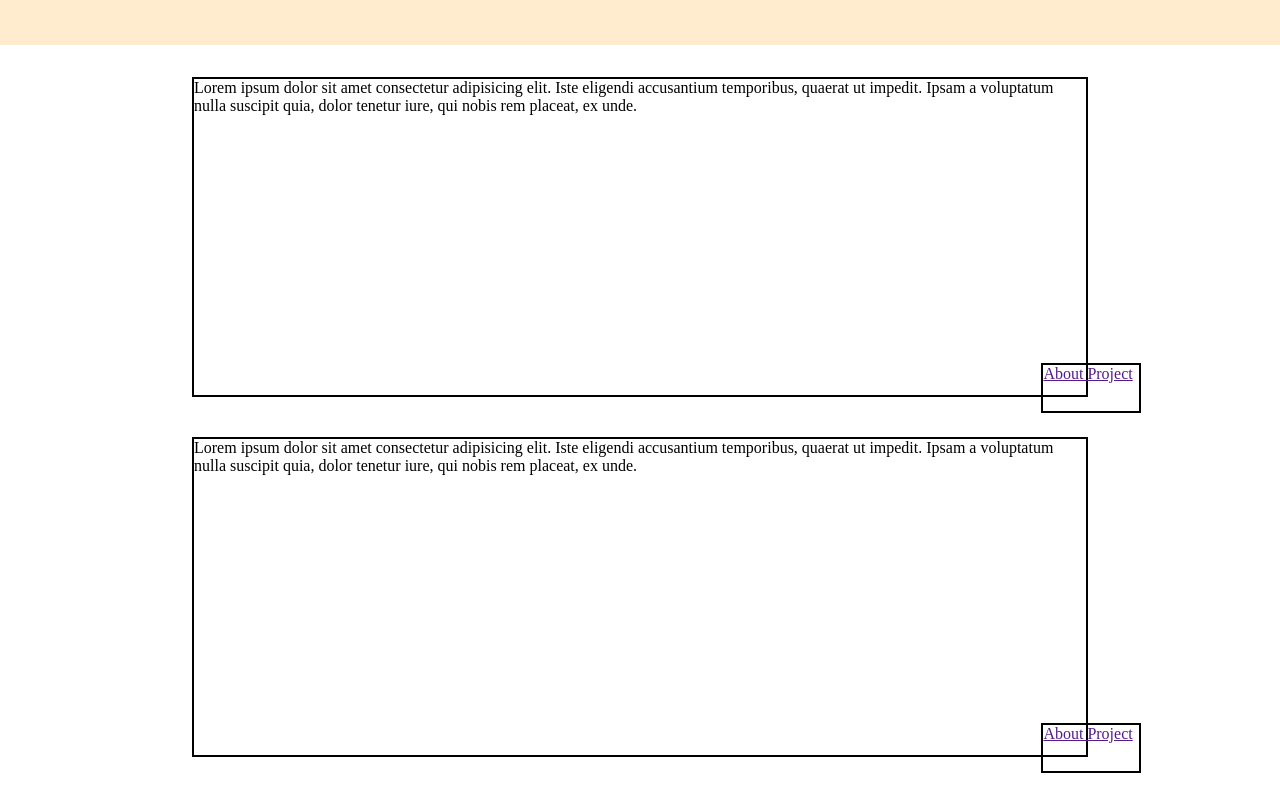
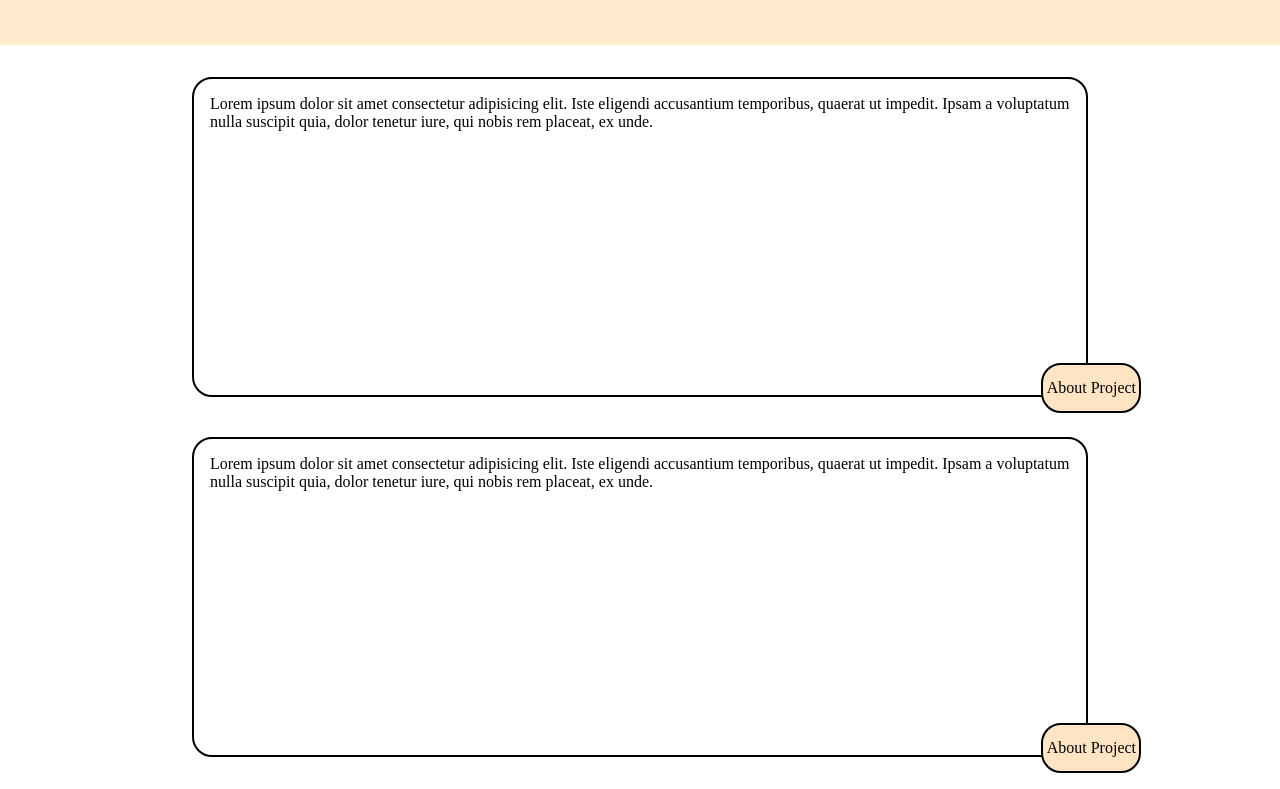
Before and after one commit to vencut23/portfolio, a plain HTML site: page index.html in a window 1280 px wide. Shown: the part 2057-2846 px from the top of the page. Drawn offline with Linux system fonts and the light colour scheme.

Commit message:
Update style.css

```diff
--- a/style.css
+++ b/style.css
@@ -203,13 +203,28 @@
     border: 2px solid black;
     align-items: center;
     position:relative;
+    border-radius: 20px;
+    padding: 1em;
 }
 
 .project .about-project{
+    display: flex;
     height:50px;
     width:100px;
     border: 2px solid black;
     position:absolute;
     top:90%;
     left:95%;
+    border-radius: 20px;
+    justify-content: center;
+    align-items: center;
+    background-color: bisque;
+    text-decoration: none;
+    color: black;
 }
+
+@media only screen and (max-width:600px) {
+    .project .about-project{
+       left:5%;
+    }
+ }
```
